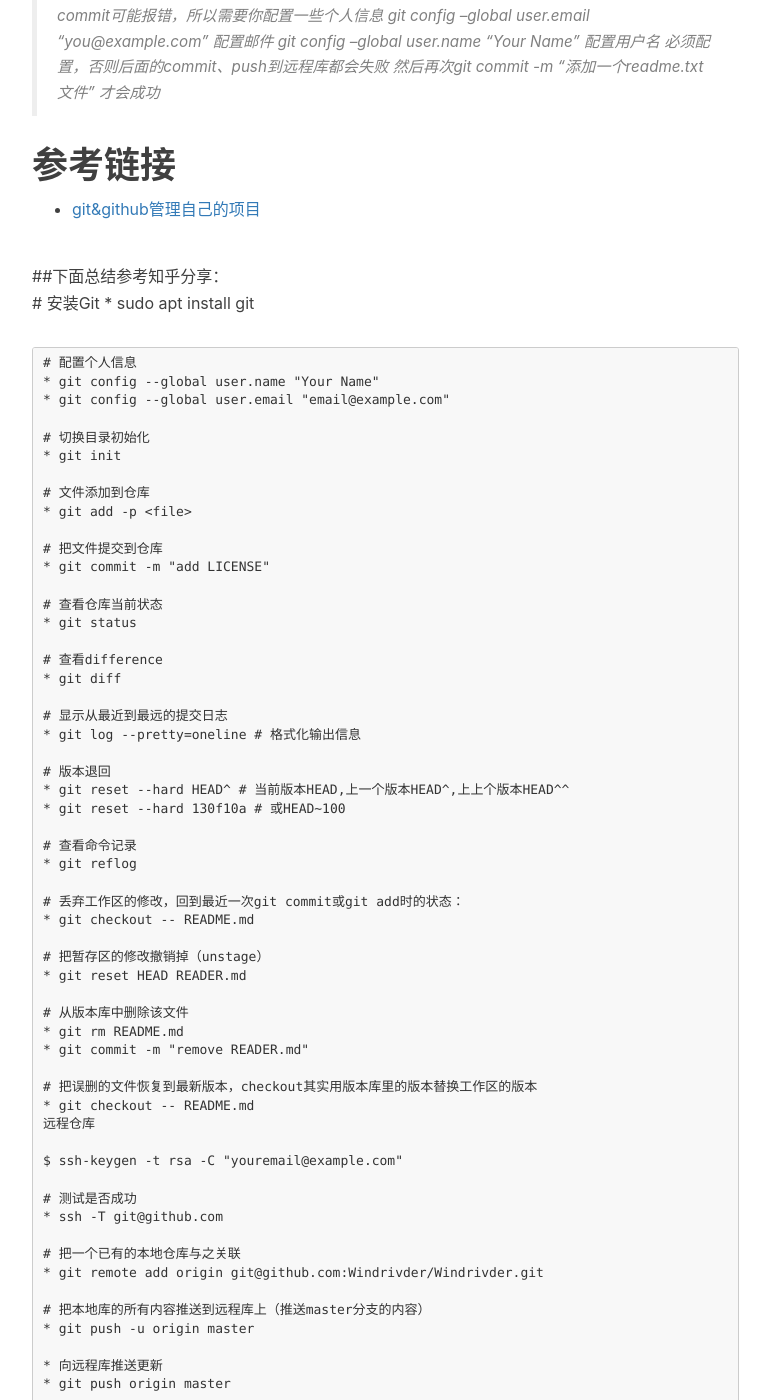
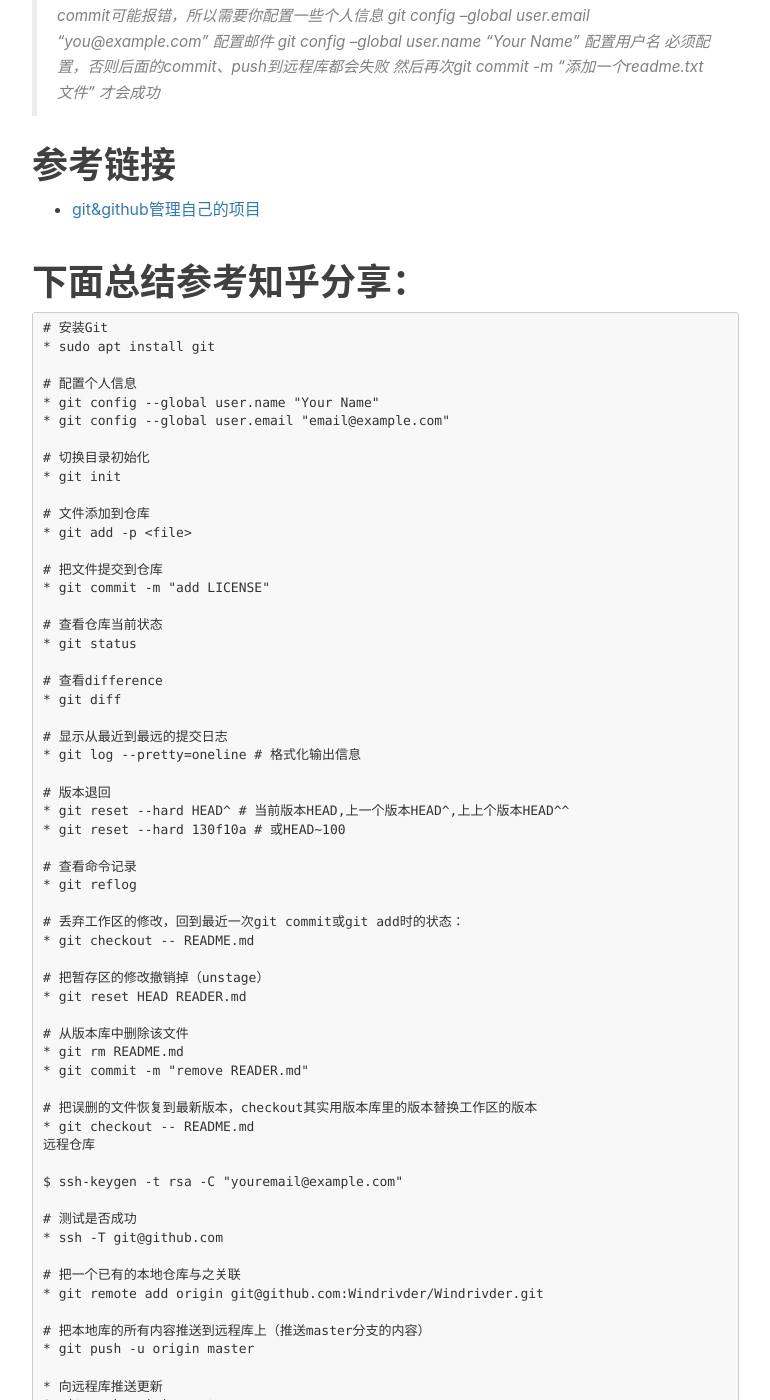
Before and after one commit to jessica1123/stfpeak.github.io, a Jekyll site: the page built from _posts/2017-04-08-git-skills.md, in a window 1280 px wide and 1400 px high, scrolled down 893 px. Shown: the whole window, without its empty margins (233-1003 px from the left). Built offline with Jekyll 4.4.1, drawn with Linux system fonts in a browser that asks for light colours; nearby versions of some CDN libraries; comment, search, counter and statistics services are not loaded; some of the changed text lies outside the part shown.

```diff
--- a/_posts/2017-04-08-git-skills.md
+++ b/_posts/2017-04-08-git-skills.md
@@ -31,7 +31,7 @@ git config --global user.name "Your Name" 配置用户名
 * [git&github管理自己的项目](https://segmentfault.com/a/1190000003728094)
 
 
-##下面总结参考知乎分享：
+# 下面总结参考知乎分享：
     # 安装Git
     * sudo apt install git
 
```
